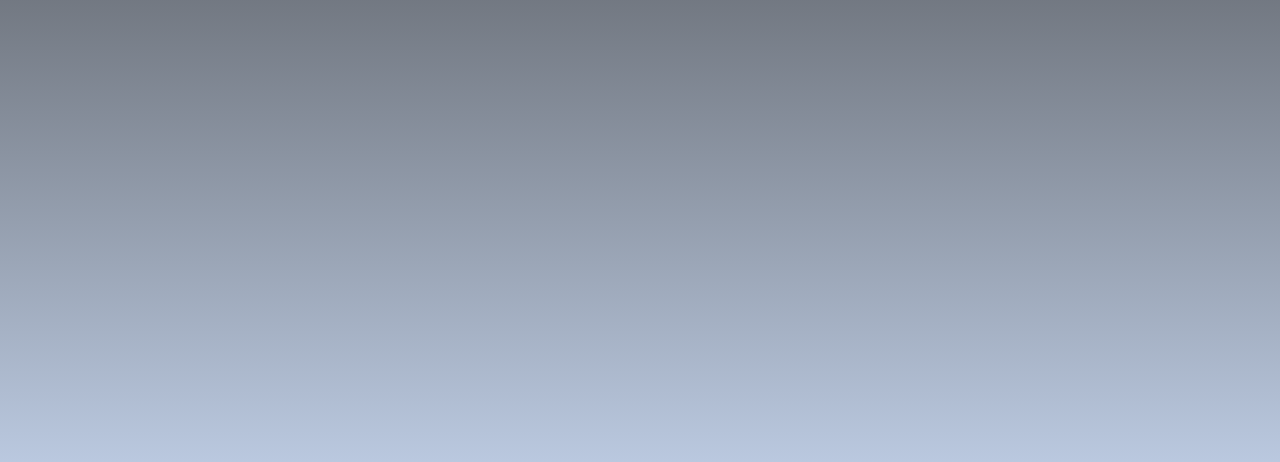
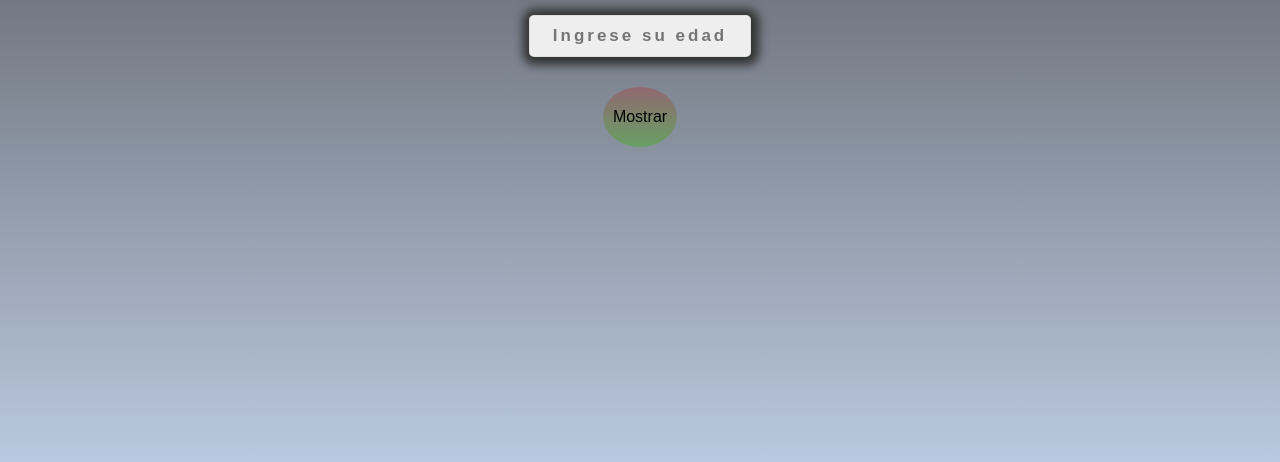
Before and after one commit to francoeromero/mini-proyects, a plain HTML site: page edades/index.html in a window 1280 px wide. Shown: the part 338-800 px from the top of the page. Drawn offline with Linux system fonts and the light colour scheme.

Commit message:
rangos de edades

```diff
--- a/edades/index.html
+++ b/edades/index.html
@@ -23,8 +23,8 @@
 
   		<form class="form">
 	   	<h1>Ingrese su edad </h1>
-	   	<input type="text"  placeholder="Ingrese su edad" id="txtIdEdad">
-	   	<a  class="MiBotonUTNnav" onclick="mostrar()" >Mostrar</a>
+	   	<input type="text" class="select" placeholder="Ingrese su edad" id="txtIdEdad">
+	   	<a  class="boton" onclick="mostrar()" >Mostrar</a>
 	     </form>
 
 
--- a/edades/styles.css
+++ b/edades/styles.css
@@ -8,4 +8,67 @@
 .form {
     background: linear-gradient(rgba(14, 14, 14, 0.8), rgba(140, 164, 202, 0.6));
     height: 100vh;
+    display: flex;
+    flex-direction: column;
+    justify-content: center;
+    align-items: center;
+    height: 100vh;
 }
+
+.select {
+    /* width: 200px;
+    font-size: 20px;
+    border-radius: 20px;
+    box-shadow: 4px 4px 4px ; */
+
+    padding: 10px ;
+    color: #333333;
+    background-color: #eee;
+    border: 1px solid #dddd;
+
+    border-radius: 5px ;
+    width: 200px;
+
+    appearance: none;
+    -webkit-appearance: none;
+    -moz-appearance: none;
+    -webkit-touch-callout: none;
+    -webkit-user-select: none;
+    -khtml-user-select: none;
+
+    text-shadow: ;
+    letter-spacing: 3px;
+    font-weight: bold;
+    font-size: 17px;
+    box-shadow: 1px 1px 10px 7px ;
+}
+
+.boton {
+    background: linear-gradient(rgba(169, 56, 56, 0.4), rgba(54, 181, 12, 0.4));
+    border-radius: 50%;
+    height: 40px;
+    padding: 10px;
+    margin: 30px;
+    display: flex;
+    align-items: center;
+    cursor: pointer;
+    -webkit-user-select: none;
+
+
+}
+
+.boton:hover{
+    background: linear-gradient(rgba(177, 83, 15, 0.4), rgba(56, 34, 201, 0.4));
+
+}
+
+
+.boton:active {
+    scale: 0.9;
+
+}
+
+h1 {
+    letter-spacing: 10px;
+    margin-bottom: 30px;
+}
```
